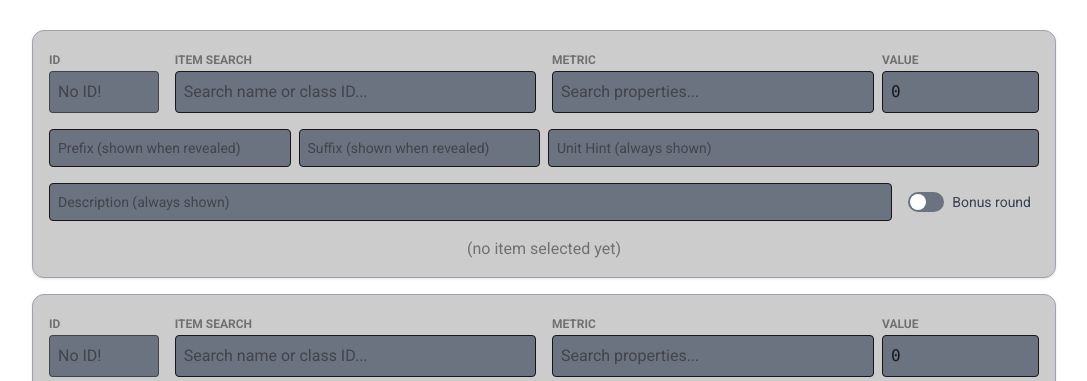
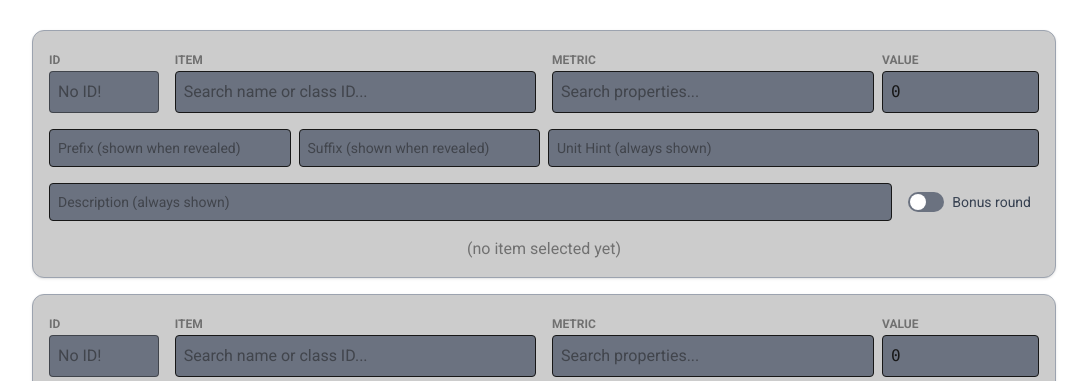
Before and after one commit to obfuscatedgenerated/rangle, a Next.js app: page /editor in a window 1280 px wide. Shown: the part 204-585 px from the top of the page, without its empty margins (91-1178 px from the left). Built offline with nearby package versions, Linux system fonts and the light colour scheme.

Commit message:
rename label

```diff
--- a/src/app/(tooling)/editor/EditorInteraction.tsx
+++ b/src/app/(tooling)/editor/EditorInteraction.tsx
@@ -204,7 +204,7 @@ const EditableStat = ({ index, stat, updateStat, show_values }: {
 
             {/* ITEM SEARCH */}
             <div className="space-y-2 relative col-span-3">
-                <label className="text-xs font-bold uppercase opacity-50">Item Search</label>
+                <label className="text-xs font-bold uppercase opacity-50">Item</label>
                 <div className="relative">
                     <input
                         type="text"
```
